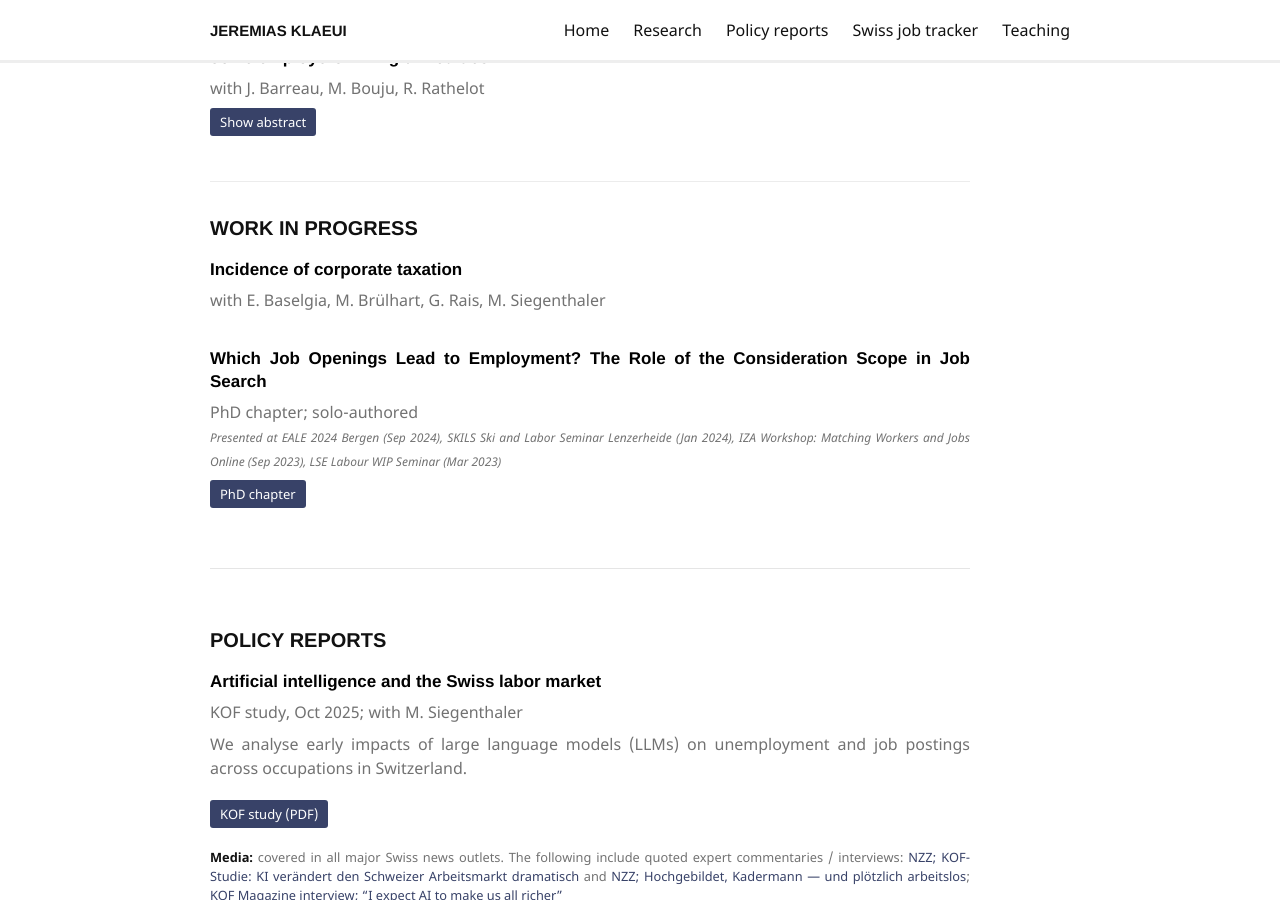
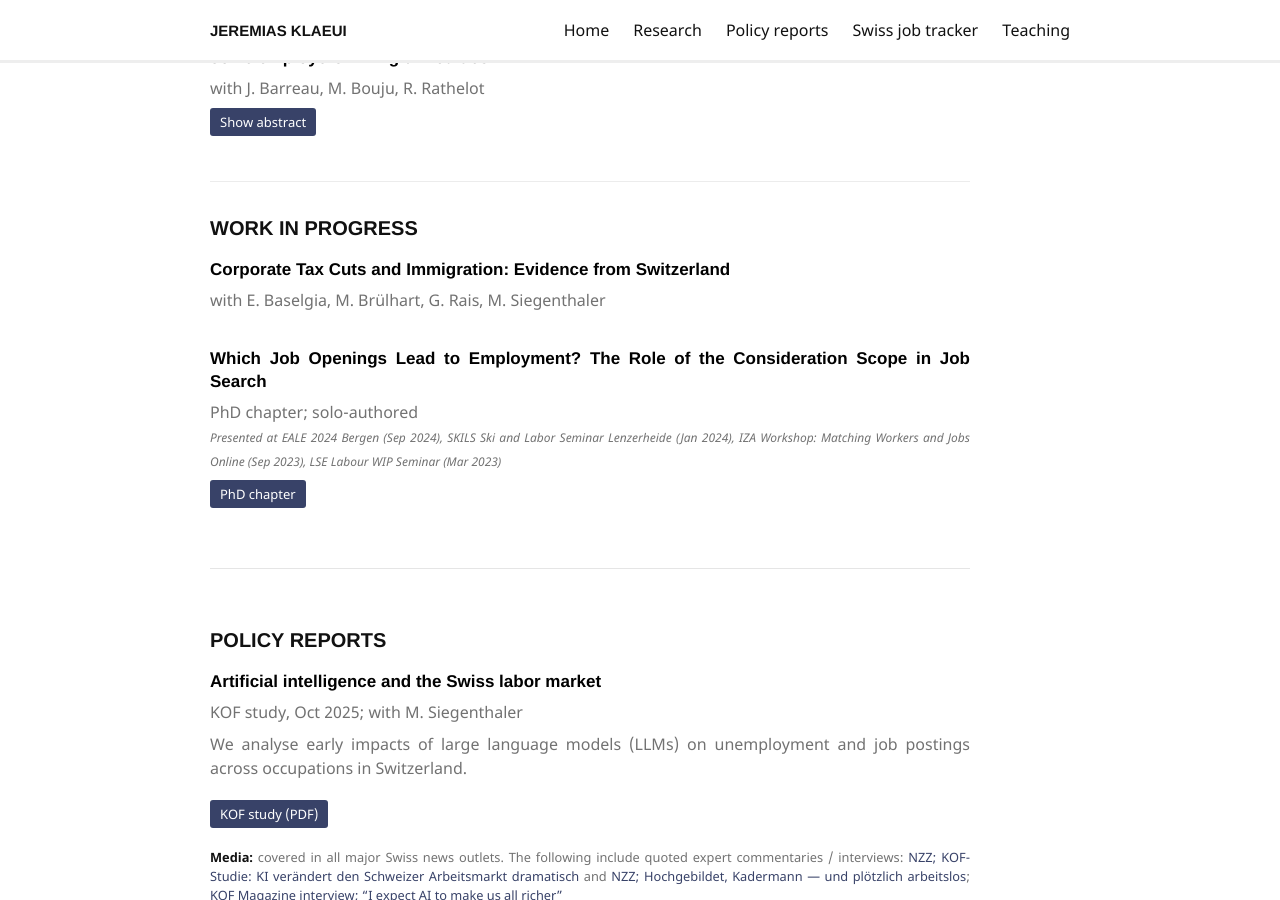
Before and after one commit to jklaeui/jklaeui.github.io, a Jekyll site: the page built from index.md, in a window 1280 px wide and 900 px high, scrolled down 1278 px. Built offline with Jekyll 4.4.1, drawn with Linux system fonts in a browser that asks for light colours; nearby versions of some CDN libraries; our own code applies the rules of GitHub Pages for plain Markdown files.

Commit message:
Retitle the corporate tax paper
"Incidence of corporate taxation" becomes "Corporate Tax Cuts and
Immigration: Evidence from Switzerland", on the homepage and in all
three mockups.

Co-Authored-By: Claude Opus 5 (1M context) <noreply@anthropic.com>
Claude-Session: https://claude.ai/code/session_01Aegz6TD92VjNusJJMUPd46

```diff
--- a/_mockup/index-syndi1.html
+++ b/_mockup/index-syndi1.html
@@ -172,7 +172,7 @@
         <!-- ============================= -->
         <h3 class="subsection">Work in progress</h3>
 
-        <h4>Incidence of corporate taxation</h4>
+        <h4>Corporate Tax Cuts and Immigration: Evidence from Switzerland</h4>
         <p class="paper-meta">with E. Baselgia, M. Br&uuml;lhart, G. Rais, M. Siegenthaler</p>
 
         <h4>Which Job Openings Lead to Employment? The Role of the Consideration Scope in Job Search</h4>
--- a/_mockup/index-syndi3.html
+++ b/_mockup/index-syndi3.html
@@ -172,7 +172,7 @@
         <!-- ============================= -->
         <h3 class="subsection">Work in progress</h3>
 
-        <h4>Incidence of corporate taxation</h4>
+        <h4>Corporate Tax Cuts and Immigration: Evidence from Switzerland</h4>
         <p class="paper-meta">with E. Baselgia, M. Br&uuml;lhart, G. Rais, M. Siegenthaler</p>
 
         <h4>Which Job Openings Lead to Employment? The Role of the Consideration Scope in Job Search</h4>
--- a/_mockup/index.html
+++ b/_mockup/index.html
@@ -174,7 +174,7 @@
         <!-- ============================= -->
         <h3 class="subsection">Work in progress</h3>
 
-        <h4>Incidence of corporate taxation</h4>
+        <h4>Corporate Tax Cuts and Immigration: Evidence from Switzerland</h4>
         <p class="paper-meta">with E. Baselgia, M. Br&uuml;lhart, G. Rais, M. Siegenthaler</p>
 
         <h4>Which Job Openings Lead to Employment? The Role of the Consideration Scope in Job Search</h4>
--- a/index.md
+++ b/index.md
@@ -111,7 +111,7 @@ hiring difficulties</h4>
 <!-- ============================= -->
 <h3 class="subsection">Work in progress</h3>
 
-<h4>Incidence of corporate taxation</h4>
+<h4>Corporate Tax Cuts and Immigration: Evidence from Switzerland</h4>
 <p class="paper-meta">with E. Baselgia, M. Br&uuml;lhart, G. Rais, M. Siegenthaler</p>
 
 <h4>Which Job Openings Lead to Employment? The Role of the Consideration Scope in Job Search</h4>
```
